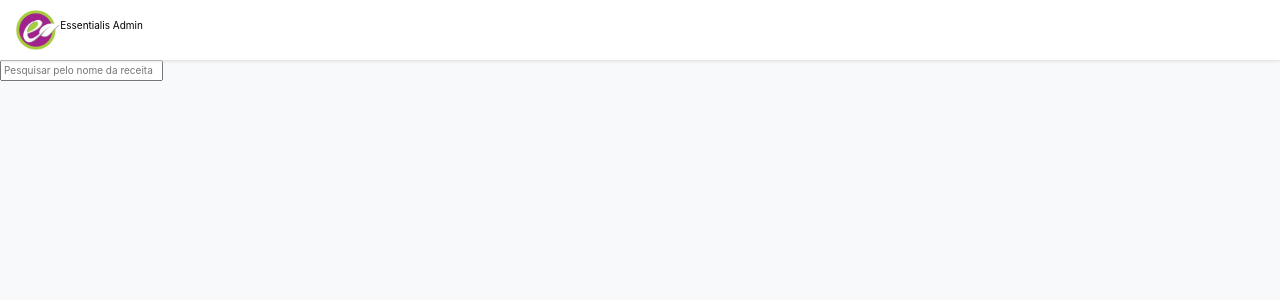
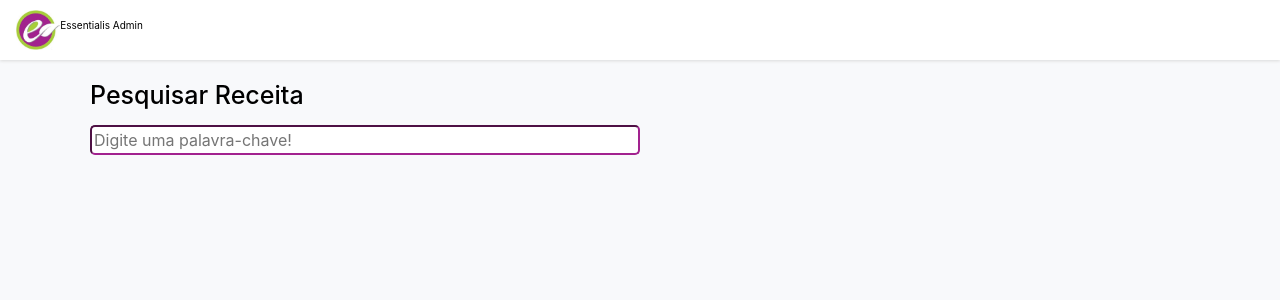
Before and after one commit to lucasbpro/essentialis-admin, a React (Create React App) app: page / in a window 1280 px wide. Shown: the top 300 px of the page. Built offline with nearby package versions, Linux system fonts and the light colour scheme; no server answers.

Commit message:
feat: updated styling in Recipes page

```diff
--- a/src/components/RecipeFilter/RecipeFilter.jsx
+++ b/src/components/RecipeFilter/RecipeFilter.jsx
@@ -4,26 +4,25 @@ import React from 'react';
 const RecipesFilter = ({handleFilter}) => {
 
 	return (
-		<div className="container-filters">
-			<div className="filters__search">
-				<input
-					id="text"
-					type="text"
-					className="filters__search__input"
-					placeholder="Pesquisar pelo nome da receita"
-					onChange={event => handleFilter(event)}
-				/>
-
-				<button
-				  id="search"
-				  className="filters__search__icon"
-				  onClick={event => handleFilter(event)}
-				>
-				  <i className="fa fa-search"/>
-				</button>
-			</div>
+		<div className="container-filter">
+			<h1> Pesquisar Receita </h1>
+			<input
+				id="text"
+				type="text"
+				className="input-busca"
+				placeholder="Digite uma palavra-chave!"
+				onChange={event => handleFilter(event)}
+			/>
 		</div>
 	)
 }
 
 export default RecipesFilter;
+
+{/* <button
+id="search"
+className="filters__search__icon"
+onClick={event => handleFilter(event)}
+>
+botao <i className="fa fa-search"/>
+</button> */}
--- a/src/containers/App/App.scss
+++ b/src/containers/App/App.scss
@@ -24,7 +24,7 @@ a {
 }
 
 button {
-  background-color: transparent;
+  background-color: #A2228F;
   border: none;
   box-shadow: none;
   outline: none;
@@ -32,9 +32,17 @@ button {
 
 .container {
   width: 100%;
+  padding: 20px;
   margin: 0 auto;
 }
 
+.input-busca {
+  margin: 10px 0 10px 0;
+  width: 50%;
+  font-size: medium;
+  border-color: #A2228F;
+  border-radius: 0.5rem;
+}
 
 
 
--- a/src/containers/RecipesTable/RecipesTable.jsx
+++ b/src/containers/RecipesTable/RecipesTable.jsx
@@ -4,7 +4,9 @@ import Table from 'react-bootstrap/Table'
 
 const RecipesTable = ({recipesList}) => {
 
-		return (
+      if (recipesList.length===0)
+         return null;
+      else return (
             <Table striped bordered hover>
                <thead>
                   <tr>
@@ -16,12 +18,9 @@ const RecipesTable = ({recipesList}) => {
                </thead>
 
                <tbody>
-               {recipesList ? recipesList.map((recipe, index)  => {
+                  {recipesList.map((recipe, index)  => {
 				         return <RecipeItem key={index} recipe={recipe}/>
-                  })
-                  :
-                  null
-               }
+                  })}
                </tbody>
             </Table>
 		);
--- a/src/pages/Recipes/Recipes.jsx
+++ b/src/pages/Recipes/Recipes.jsx
@@ -36,8 +36,9 @@ const Recipes = () => {
 
 
   return (
-    <div data-testid="recipes" className="recipes">
+    <div className="container">
         <RecipeFilter handleFilter={handleFilter}/>
+        {(isFilterApplied && filteredRecipes.length===0) && <h3> O filtro não retornou resultados </h3>}
         {isFilterApplied && <RecipesTable recipesList={filteredRecipes}/>}
     </div>
   );
```
Lines whose indentation alone changed are shown as unchanged.
